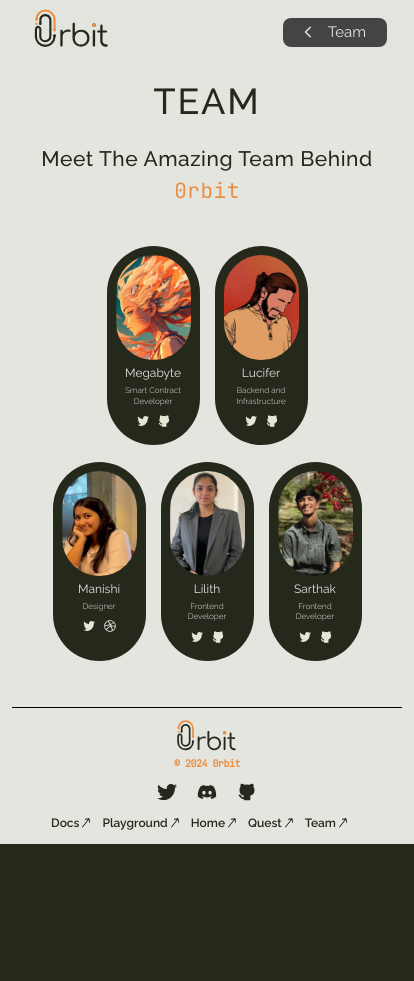
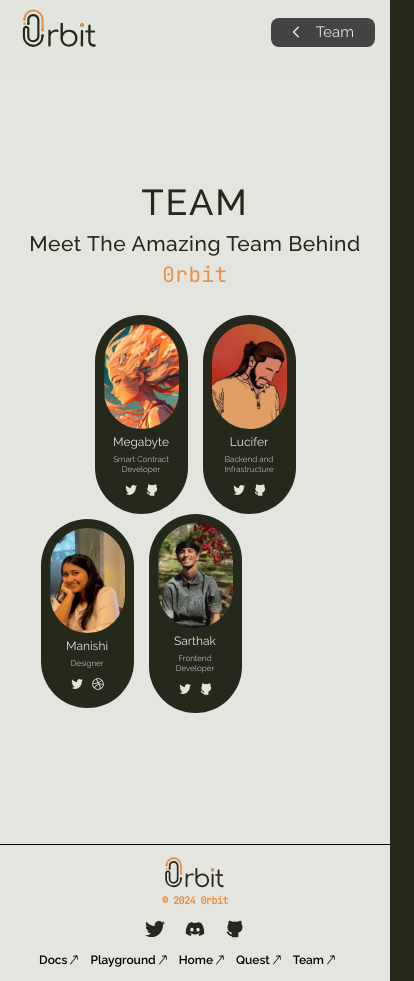
Before and after one commit to 0rbit-co/main, a Next.js app in the folder apps/web/: page /team in a window 390 px wide. Shown: the whole page, 414 px wide, since content can reach past the window. Before the commit the page ends 844 px from the top, so only its background shows below. Built offline with nearby package versions, Linux system fonts and the light colour scheme.

Commit message:
team resp, lilith rmv, some depricated code removed

```diff
--- a/apps/web/app/_components/_landingContainer/Hero.tsx
+++ b/apps/web/app/_components/_landingContainer/Hero.tsx
@@ -1,8 +1,5 @@
 import Image from "next/image";
-import Link from "next/link";
-import React from "react";
 import {
-  brandDarkBg,
   brandLightText,
   brandSecondaryBg,
   brandSecondaryBorder,
--- a/apps/web/app/_components/_teamContainer/TeamCard.tsx
+++ b/apps/web/app/_components/_teamContainer/TeamCard.tsx
@@ -27,7 +27,7 @@
   return (
     <div
       className={`teamWave text-center flex flex-col justify-start items-center
-      md:w-[100%] rounded-full ${brandDarkBg} ${brandLightText} w-fit h-fit min-h-full max-h-fit
+      md:w-[100%] rounded-full ${brandDarkBg} ${brandLightText} w-fit h-fit max-h-fit
       xl:gap-[6px] lg:gap-[3px] gap-[6px]
       xl:pt-3 xl:pb-[30px] xl:px-3
       lg:pt-[9px] lg:pb-[18px] lg:px-[9px]
--- a/apps/web/app/layout.tsx
+++ b/apps/web/app/layout.tsx
@@ -1,7 +1,6 @@
 import type { Metadata } from "next";
-import { Inter, Raleway } from "next/font/google";
+import { Raleway } from "next/font/google";
 import "./globals.css";
-import { Footer, Nav } from "./_components";
 import { brandLightBg } from "./_utils/colors";
 import Script from "next/script";
 const raleway = Raleway({
@@ -9,7 +8,6 @@
   weight: ["100", "200", "300", "400", "500", "600", "700", "800", "900"],
 });
 
-const inter = Inter({ subsets: ["latin"] });
 
 export const metadata: Metadata = {
   title: "0rbit | Oracle on Arweave",
--- /dev/null
+++ b/apps/web/app/team/layout.tsx
@@ -0,0 +1,13 @@
+import { Footer } from "../_components";
+import type { Metadata } from "next";
+
+export const metadata: Metadata = {
+  title: "0rbit | Quests",
+  description: "",
+};
+
+const BlockExplorerLayout = ({ children }: { children: React.ReactNode }) => {
+  return <>{children}<Footer /></>;
+};
+
+export default BlockExplorerLayout;
--- a/apps/web/app/team/page.tsx
+++ b/apps/web/app/team/page.tsx
@@ -9,8 +9,9 @@
     <Nav />
     <main
       className={`min-w-[100vw] lg:min-h-[93vh] min-h-[100vh] max-w-[1800px]
-      flex flex-col items-center md:justify-center justify-between ${brandDarkText}
-      sm:px-[18px] px-[12px] pt-[9vh] lg:pb-[30px]`}
+      flex flex-col items-center md:justify-center justify-center ${brandDarkText}
+      sm:px-[18px] px-[12px] pt-[9vh]
+      lg:pb-[30px]`}
     >
       <h1
         className="uppercase tracking-wider font-medium leading-[51px]
@@ -66,13 +67,13 @@
             last={false}
           />
         </div>
-        <TeamCard
+        {/* <TeamCard
           pname="lilith"
           github="https://github.com/0xLPircy"
           twitter="https://x.com/0xLPircy?t=Ppkfa4HmoEsfPMEeYJCisw&s=09"
           info="Frontend Developer"
           last={false}
-        />
+        /> */}
         <div className="lg:block hidden place-self-center">
           <TeamCard
             pname="lucifer"
@@ -111,13 +112,13 @@
           info="Smart Contract Developer"
           last={false}
         />
-        <TeamCard
+        {/* <TeamCard
           pname="lilith"
           github="https://github.com/0xLPircy"
           twitter="https://x.com/0xLPircy?t=Ppkfa4HmoEsfPMEeYJCisw&s=09"
           info="Frontend Developer"
           last={false}
-        />
+        /> */}
         <TeamCard
           pname="lucifer"
           github="https://github.com/Lucifer0x17"
@@ -133,7 +134,7 @@
           last={true}
         />
       </div>
-      <Footer />
+      {/* <Footer /> */}
     </main>
     </>
   );
```
